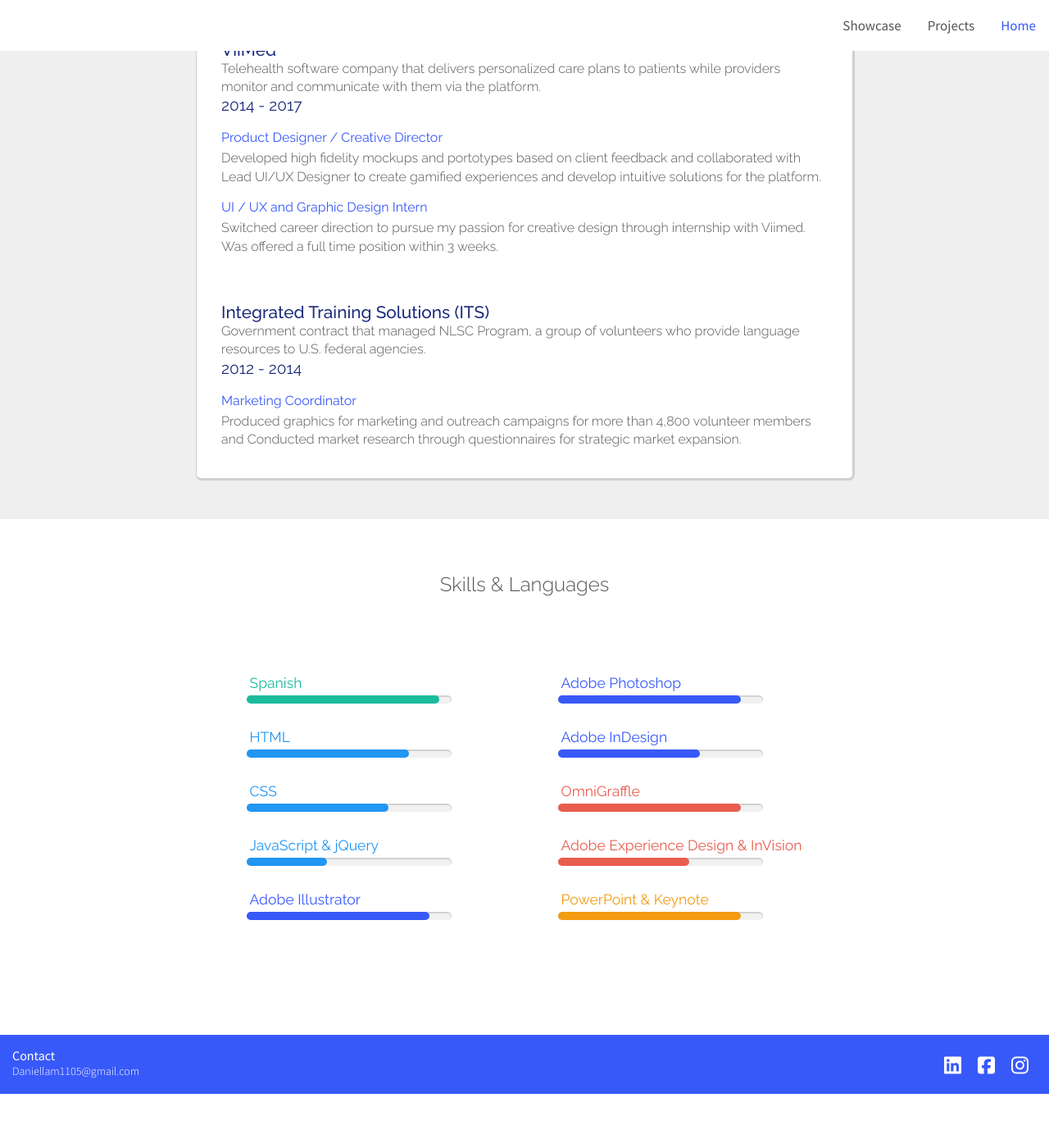
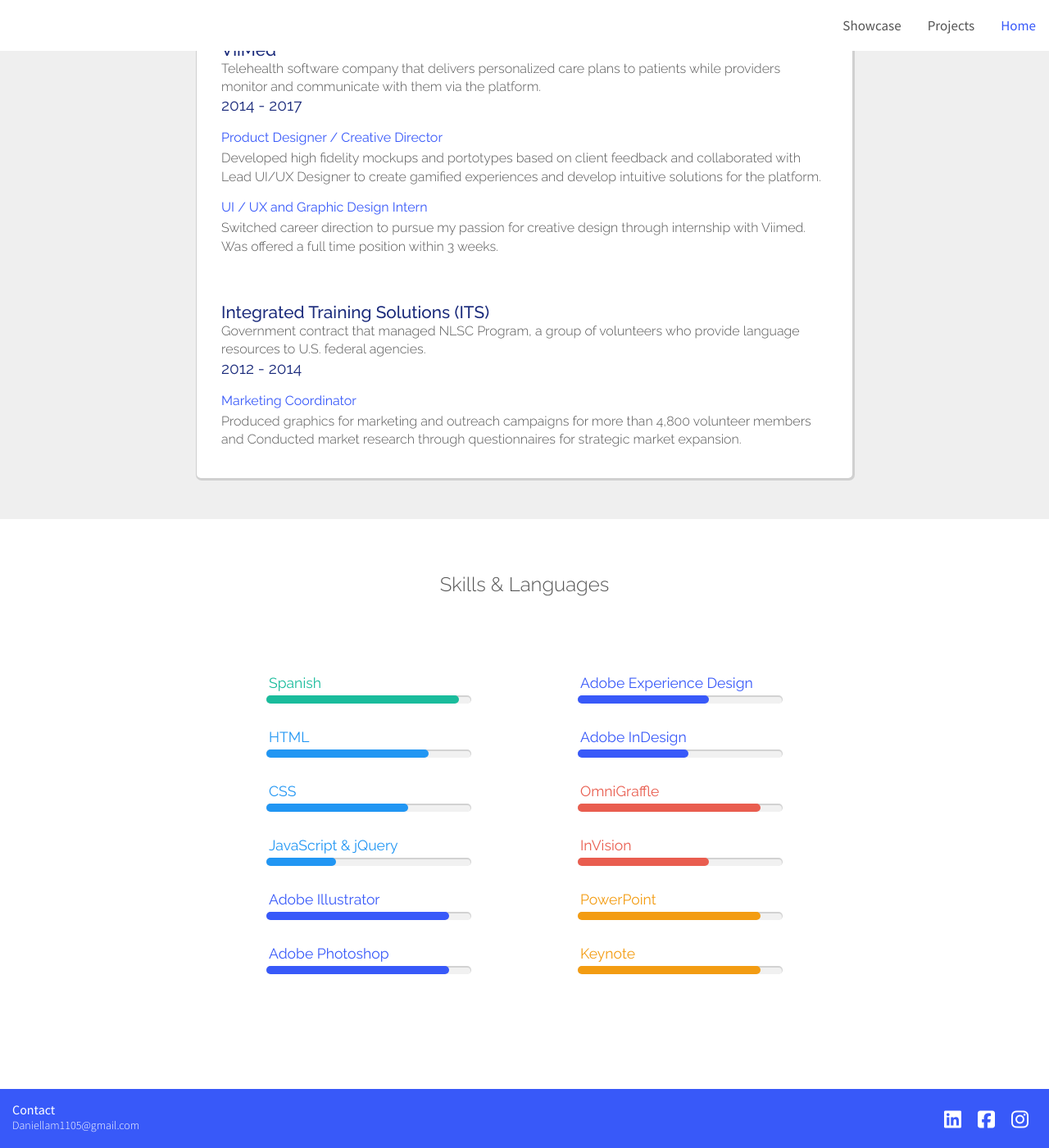
Before and after one commit to dmarooney1105/dmarooney1105.github.io, a Jekyll site: the page index.html, which Jekyll copies as it is, in a window 1280 px wide and 1400 px high, scrolled down 1619 px. Shown: the whole window at 82% size. Built offline with Jekyll 4.4.1, drawn with Linux system fonts in a browser that asks for light colours; nearby versions of some CDN libraries; before the commit the page ends 2953 px from its top, so only the background shows below that.

Commit message:
Add files via upload

```diff
--- a/css/styles.css
+++ b/css/styles.css
@@ -615,13 +615,15 @@
       align-items: center; }
       .project-thumbnail_section .project_thumb {
         max-width: 400px;
-        margin: 20px 15px 20px 15px; }
+        margin: 20px 15px 20px 15px;
+        padding-bottom: 20px; }
       .project-thumbnail_section img {
         max-width: 400px;
         height: auto;
         align-self: center; }
       .project-thumbnail_section .ps-button {
-        left: 29%; } }
+        left: 29%;
+        padding-bottom: 15px; } }
   @media all and (min-width: 980px) {
     .project-thumbnail_section .project_thumb {
       max-width: 300px;
@@ -635,8 +637,8 @@
     .project-thumbnail_section .project_thumb {
       max-width: 220px;
       margin: 10px 25px 20px 25px; }
-      .project-thumbnail_section .project_thumb .ps-button {
-        left: 13%; }
+    .project-thumbnail_section .ps-button {
+      left: 13%; }
     .project-thumbnail_section img {
       max-width: 220px;
       height: auto; } }
--- a/index.html
+++ b/index.html
@@ -219,7 +219,7 @@
 <div class="skill w3-container">
   <h3 style="color: #2196F3;">JavaScript & jQuery</h3>
   <div class="w3-light-grey w3-round-xlarge inner-youth" style="width:250px;">
-    <div class="w3-container w3-blue w3-round-xlarge" style="padding: 5px; width:35%"></div>
+    <div class="w3-container w3-blue w3-round-xlarge" style="padding: 5px; width:30%"></div>
   </div>
 </div>
 
@@ -231,8 +231,6 @@
   </div>
 </div>
 
-    </div>
-    <div class="skills">
 
 <div class="skill w3-container">
   <h3 style="color: #3859f9;">Adobe Photoshop</h3>
@@ -241,11 +239,21 @@
   </div>
 </div>
 
+    </div>
+    <div class="skills">
+
+<div class="skill w3-container">
+  <h3 style="color: #3859f9;">Adobe Experience Design</h3>
+  <div class="w3-light-grey w3-round-xlarge inner-youth" style="width:250px;">
+    <div class="w3-container w3-myblue w3-round-xlarge" style="padding: 5px; width:60%"></div>
+  </div>
+</div>
+
 
 <div class="skill w3-container">
   <h3 style="color: #3859f9;">Adobe InDesign</h3>
   <div class="w3-light-grey w3-round-xlarge inner-youth" style="width:250px;">
-    <div class="w3-container w3-myblue w3-round-xlarge" style="padding: 5px; width:65%"></div>
+    <div class="w3-container w3-myblue w3-round-xlarge" style="padding: 5px; width:50%"></div>
   </div>
 </div>
 
@@ -259,7 +267,7 @@
 
 
 <div class="skill w3-container">
-  <h3 style="color: #e95d4f;">Adobe Experience Design & InVision</h3>
+  <h3 style="color: #e95d4f;">InVision</h3>
   <div class="w3-light-grey w3-round-xlarge inner-youth" style="width:250px;">
     <div class="w3-container w3-coral w3-round-xlarge" style="padding: 5px; width:60%"></div>
   </div>
@@ -267,7 +275,15 @@
 
 
 <div class="skill w3-container">
-  <h3 style="color: #f39c12;">PowerPoint & Keynote</h3>
+  <h3 style="color: #f39c12;">PowerPoint</h3>
+  <div class="w3-light-grey w3-round-xlarge inner-youth" style="width:250px;">
+    <div class="w3-container w3-orange w3-round-xlarge" style="padding: 5px; width:85%"></div>
+  </div>
+</div>
+
+
+<div class="skill w3-container">
+  <h3 style="color: #f39c12;">Keynote</h3>
   <div class="w3-light-grey w3-round-xlarge inner-youth" style="width:250px;">
     <div class="w3-container w3-orange w3-round-xlarge" style="padding: 5px; width:85%"></div>
   </div>
```
